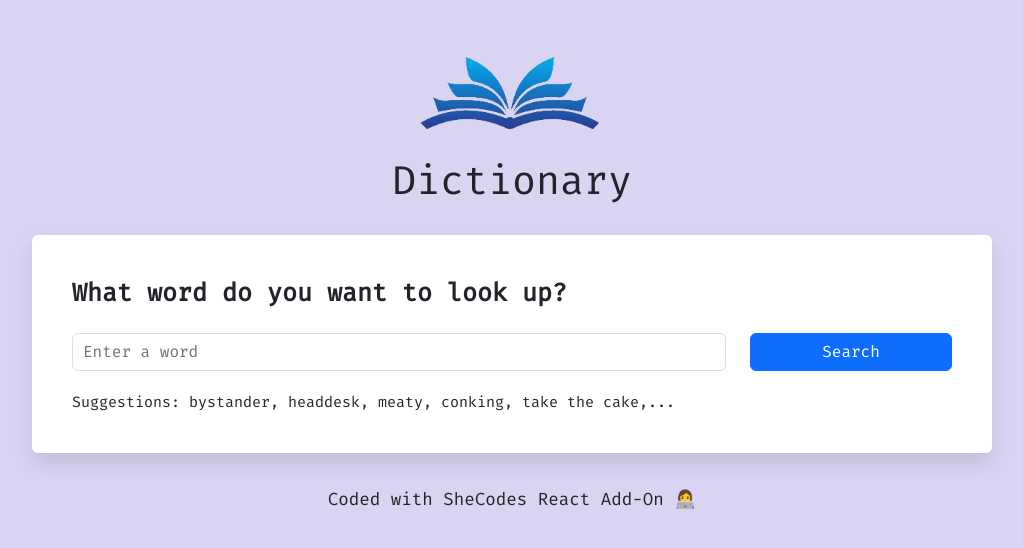
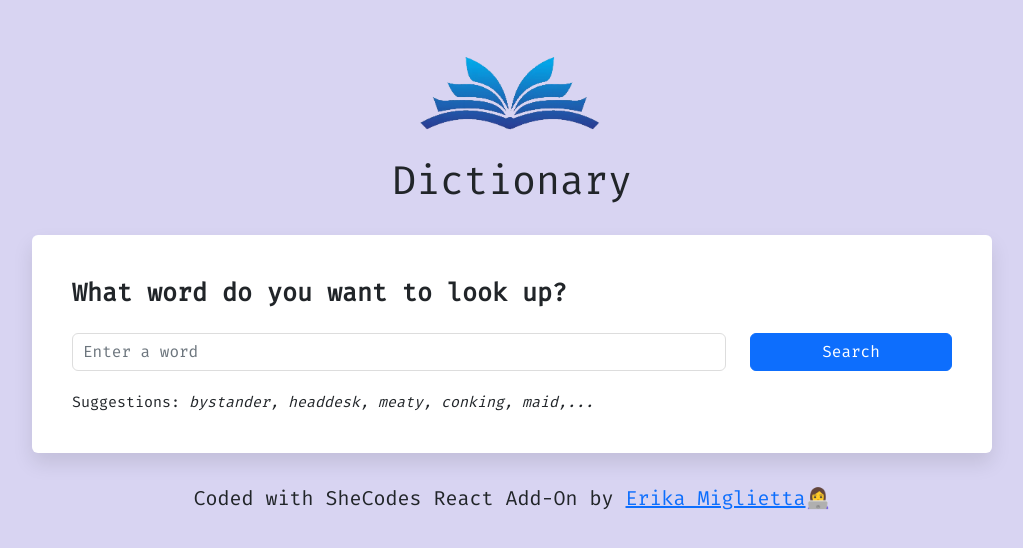
Before and after one commit to erina92/dictionary-react-final, a React (Create React App) app: page / in a window 1280 px wide. Shown: the top 548 px of the page, without its empty margins (128-1151 px from the left). Built offline with nearby package versions, Linux system fonts and the light colour scheme.

Commit message:
fixed Synonym component and added github link

```diff
--- a/src/App.css
+++ b/src/App.css
@@ -25,3 +25,7 @@ body {
   margin: 30px 0;
   font-size: 20px;
 }
+
+.App-footer .github {
+  font-size: 20px;
+}
--- a/src/App.js
+++ b/src/App.js
@@ -19,7 +19,16 @@ function App() {
         <Dictionary />
       </main>
       <footer className="App-footer">
-        <small>Coded with SheCodes React Add-On 👩‍💻</small>
+        Coded with SheCodes React Add-On by {""}
+        <a
+          href="https://github.com/erina92"
+          target="_blank"
+          rel="noreferrer"
+          className="github"
+        >
+          Erika Miglietta
+        </a>
+        👩‍💻
       </footer>
     </div>
   );
--- a/src/Dictionary.js
+++ b/src/Dictionary.js
@@ -74,7 +74,7 @@ export default function Dictionary() {
             </div>
           </div>
           <div className="hints">
-            Suggestions: bystander, headdesk, meaty, conking, take the cake,...
+            Suggestions: <em>bystander, headdesk, meaty, conking, maid,...</em>
           </div>
         </form>
       </section>
--- a/src/Meaning.js
+++ b/src/Meaning.js
@@ -11,10 +11,10 @@ export default function Meaning(props) {
           <div key={index}>
             <div className="definition">{definition.definition}</div>
             <div className="example">{definition.example}</div>
-            <Synonyms synonyms={definition.synonyms} />
           </div>
         );
       })}
+      <Synonyms synonyms={props.meaning.synonyms} />
     </div>
   );
 }
--- a/src/Phonetic.css
+++ b/src/Phonetic.css
@@ -17,3 +17,7 @@
 .Phonetic .play {
   width: 100px;
 }
+
+.Phonetic .not-available {
+  margin-left: 3px;
+}
--- a/src/Results.css
+++ b/src/Results.css
@@ -1,5 +1,6 @@
 .Results h2 {
-  font-size: 38px;
+  font-size: 30px;
   font-weight: bold;
   line-height: 1.5;
+  margin: 0 auto;
 }
--- a/src/Synonyms.css
+++ b/src/Synonyms.css
@@ -4,9 +4,8 @@
 }
 
 .Synonyms li {
-  font-size: 18px;
+  font-size: 16px;
   display: inline-block;
   padding-right: 10px;
   line-height: 1;
-  font-style: italic;
 }
--- a/src/Synonyms.js
+++ b/src/Synonyms.js
@@ -5,8 +5,9 @@ export default function Synonyms(props) {
   if (props.synonyms) {
     return (
       <ul className="Synonyms">
+        <h2>Synonyms</h2>
         {props.synonyms.map(function (synonym, index) {
-          return <li key={index}>{synonym}</li>;
+          return <li key={index}>{synonym} - </li>;
         })}
       </ul>
     );
```
